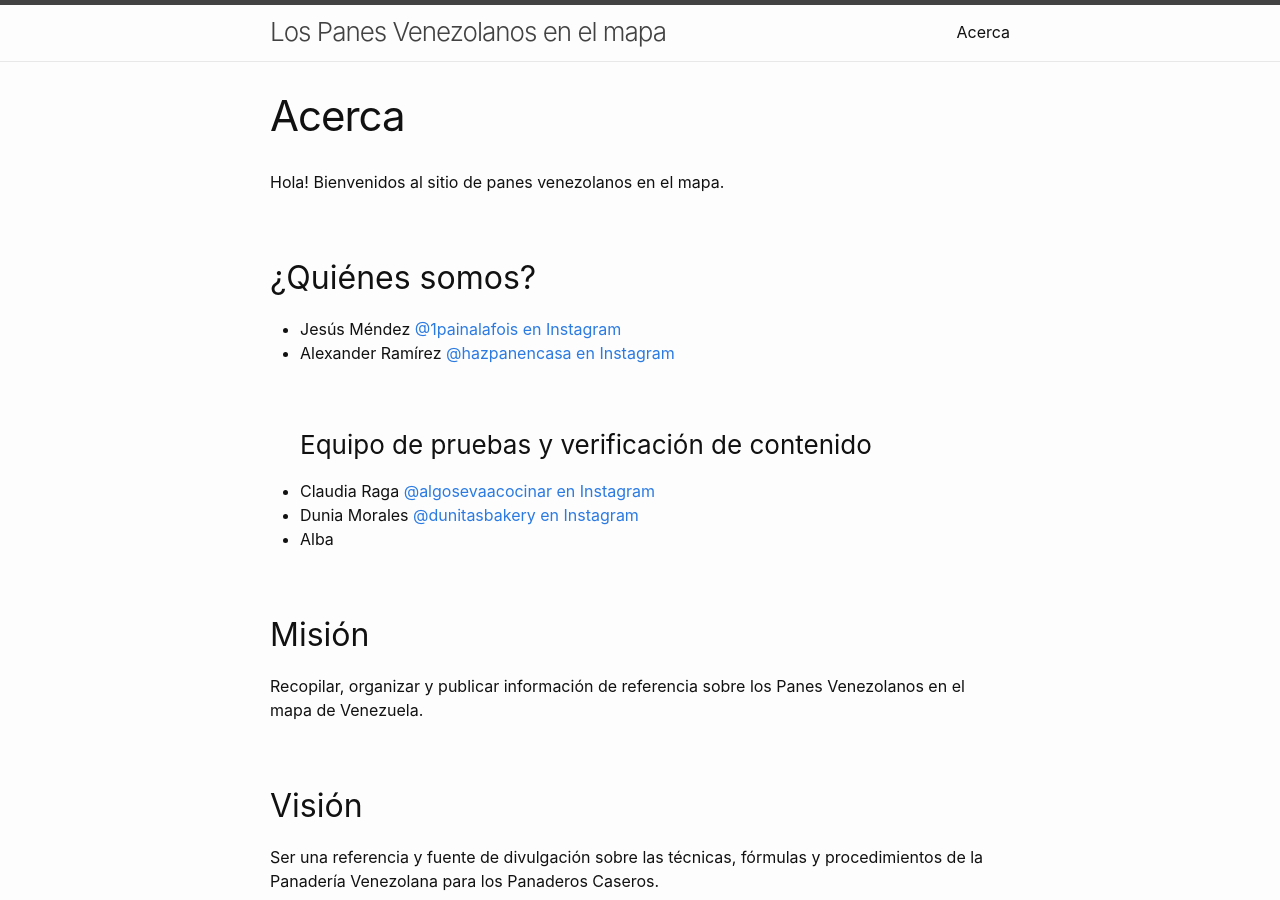
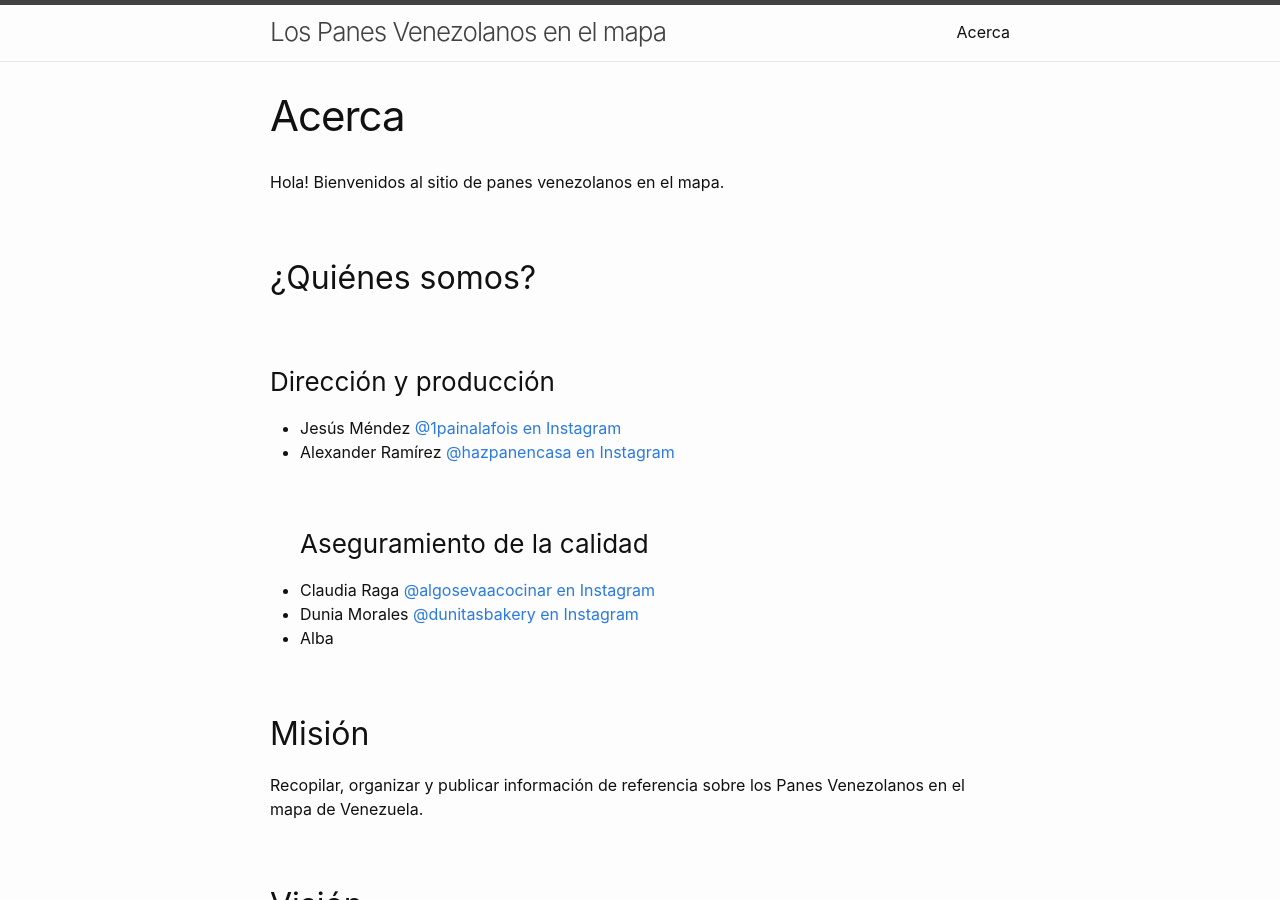
Before and after one commit to mapadepanesvenezolanos/mapadepanesvenezolanos.github.io, a Jekyll site: the page built from about.markdown, in a window 1280 px wide and 900 px high. Built offline with Jekyll 4.4.1, drawn with Linux system fonts in a browser that asks for light colours.

Commit message:
Modificacion del equipo de trabajo

```diff
--- a/about.markdown
+++ b/about.markdown
@@ -7,9 +7,10 @@ Hola!
 Bienvenidos al sitio de panes venezolanos en el mapa.
 
 ## ¿Quiénes somos?
+### Dirección y producción
 - Jesús Méndez <a href="https://www.instagram.com/1painalafois/">@1painalafois en Instagram</a>
 - Alexander Ramírez <a href="https://www.instagram.com/hazpanencasa/">@hazpanencasa en Instagram</a>
-### Equipo de pruebas y verificación de contenido
+### Aseguramiento de la calidad
 - Claudia Raga <a href="https://www.instagram.com/algosevacocinar/">@algosevaacocinar en Instagram</a>
 - Dunia Morales <a href="https://www.instagram.com/dunitasbakery/">@dunitasbakery en Instagram</a>
 - Alba
```
